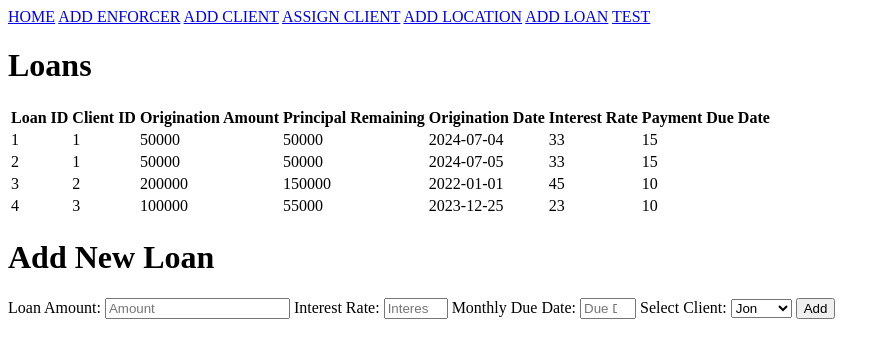
After one commit to cbridgesosu/WeHeartLoanSharking, a Flask app: page /add_loan in a window 1280 px wide. The commit adds this page. Shown: the top 358 px of the page, without its empty margins (0-890 px from the left). Run offline with Flask 3, Linux system fonts and the light colour scheme.

Commit message:
created add_loan page

```diff
--- a/app.py
+++ b/app.py
@@ -110,6 +110,45 @@ locations = [
      }
 ]
 
+loans = [
+     {
+          "loanID": 1,
+          "clientID": 1,
+          "originationAmount": 50000,
+          "principalRemaining": 50000,
+          "originationDate": "2024-07-04",
+          "interestRate": 33,
+          "paymentDue": 15
+     },
+     {
+          "loanID": 2,
+          "clientID": 1,
+          "originationAmount": 50000,
+          "principalRemaining": 50000,
+          "originationDate": "2024-07-05",
+          "interestRate": 33,
+          "paymentDue": 15
+     },
+     {
+          "loanID": 3,
+          "clientID": 2,
+          "originationAmount": 200000,
+          "principalRemaining": 150000,
+          "originationDate": "2022-01-01",
+          "interestRate": 45,
+          "paymentDue": 10
+     },
+     {
+          "loanID": 4,
+          "clientID": 3,
+          "originationAmount": 100000,
+          "principalRemaining": 55000,
+          "originationDate": "2023-12-25",
+          "interestRate": 23,
+          "paymentDue": 10
+     },
+]
+
 # Configuration
 
 app = Flask(__name__)
@@ -153,6 +192,13 @@ def add_location():
 
     return render_template("add_location.j2", locations=locations, clients=clients)
 
+@app.route('/add_loan', methods=["POST", "GET"])
+def add_loan():
+    if request.method == "POST":
+            print("Loan added.")
+
+    return render_template("add_loan.j2", loans=loans, clients=clients)
+
 @app.route('/test')
 def test():
     return render_template("test.j2")
--- /dev/null
+++ b/templates/add_loan.j2
@@ -0,0 +1,51 @@
+
+{% extends "base.j2" %}
+{% block content %}
+
+    <h1>Loans</h1>
+
+    <table>
+        <thead>
+        <tr>
+            <th>Loan ID</th>
+            <th>Client ID</th>
+            <th>Origination Amount</th>
+            <th>Principal Remaining</th>
+            <th>Origination Date</th>
+            <th>Interest Rate</th>
+            <th>Payment Due Date</th>
+        </tr>
+        <tbody>
+        {% for loan in loans %}
+            <tr>
+                <td>{{ loan['loanID'] }}</td>
+                <td>{{ loan['clientID'] }}</td>
+                <td>{{ loan['originationAmount'] }}</td>
+                <td>{{ loan['principalRemaining'] }}</td>
+                <td>{{ loan['originationDate'] }}</td>
+                <td>{{ loan['interestRate'] }}</td>
+                <td>{{ loan['paymentDue'] }}</td>
+            </tr>
+        {% endfor %}
+    </table>
+
+
+    <h1>Add New Loan</h1>
+    <form action="{{ url_for('add_loan') }}" method="POST">
+        <label for="originationAmount">Loan Amount:</label>
+        <input type="number" name="originationAmount" placeholder="Amount" min="0" required=True />
+        <label for="interestRate">Interest Rate:</label>
+        <input type="number" name="interestRate" placeholder="Interest Rate (%)" min="0" max="100" required=True />
+        <label for="paymentDue">Monthly Due Date:</label>
+        <input type="number" name="paymentDue" placeholder="Due Date" min="1" max="31" required=True />
+        <label for="assign_loan">Select Client:</label>
+        <select id="assign_loan" name="assign_loan" required=True >
+            {% for client in clients %}
+                <option value={{ client["firstName"] }}>{{ client["firstName"] }}</option>
+            {% endfor %}
+        </select>
+        <button type="submit">Add</button>
+    </form>
+
+
+{% endblock %}
--- a/templates/base.j2
+++ b/templates/base.j2
@@ -15,6 +15,8 @@
         <a href="{{ url_for('add_client') }}">ADD CLIENT</a>
         <a href="{{ url_for('assign_client') }}">ASSIGN CLIENT</a>
         <a href="{{ url_for('add_location') }}">ADD LOCATION</a>
+        <a href="{{ url_for('add_loan') }}">ADD LOAN</a>
+
 
         <a href="{{ url_for('test') }}">TEST</a>
 
```
